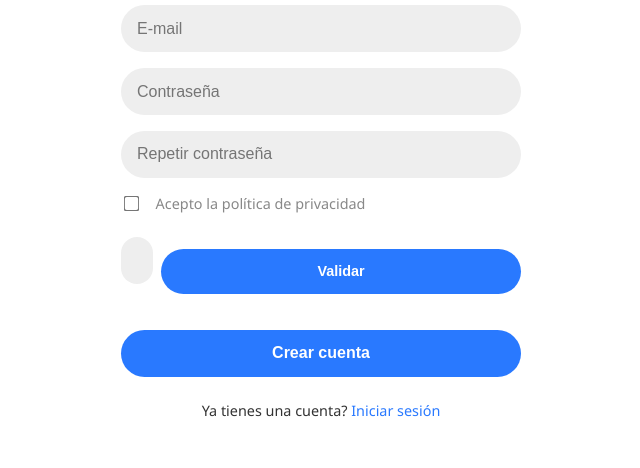
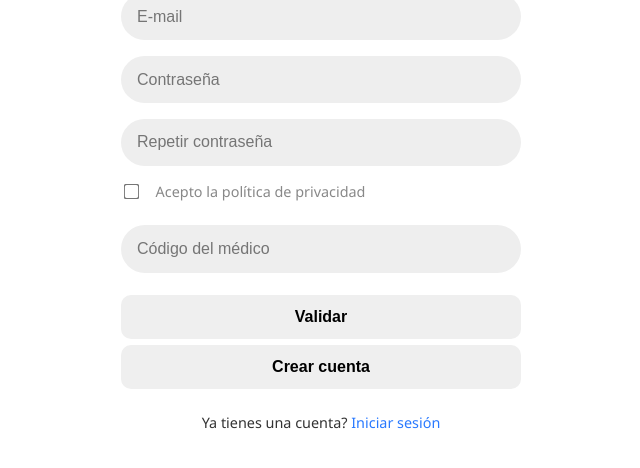
Before and after one commit to Let-so/Proyecto---Dise-o-de-sistemas, a plain HTML site: page crear-cuenta.html in a window 1280 px wide. Shown: the part 210-678 px from the top of the page, without its empty margins (319-959 px from the left). Drawn offline with Linux system fonts and the light colour scheme.

Commit message:
Update 2 crear-cuenta.html

```diff
--- a/crear-cuenta.html
+++ b/crear-cuenta.html
@@ -53,46 +53,20 @@
       transform: scale(1.2);
     }
 
-    .code-validate-group {
-      display: flex;
-      align-items: center;
-      gap: 0.5rem;
-      margin-bottom: 1.5rem;
-    }
-
     .code-validate-group input {
-      flex: 1;
-    }
+  flex: 1;
+  padding: 0.9rem 1rem; /* Añadir este padding para igualar al botón */
+  background-color: #eee;
+  border: none;
+  border-radius: 30px;
+  font-size: 1rem;
+  line-height: 1.2;
+  height: auto; /* por si hay interferencias */
+}
 
     .code-validate-group button {
-      background-color: #2979ff;
-      color: white;
-      border: none;
-      padding: 0.9rem 1.2rem;
-      border-radius: 30px;
-      font-size: 0.9rem;
-      font-weight: bold;
-      cursor: pointer;
-      transition: background 0.2s;
-      white-space: nowrap;
-    }
-
-    .code-validate-group button:hover {
-      background-color: #1565c0;
-    }
-
-    .btn-submit {
-      background-color: #2979ff;
-      color: white;
-      width: 100%;
-      padding: 0.9rem;
-      border: none;
-      border-radius: 30px;
-      font-weight: bold;
-      font-size: 1rem;
-      cursor: pointer;
-      transition: background 0.2s;
-    }
+  height: 100%; /* para que se estire con el input */
+}
 
     .btn-submit:hover {
       background-color: #1565c0;
```
